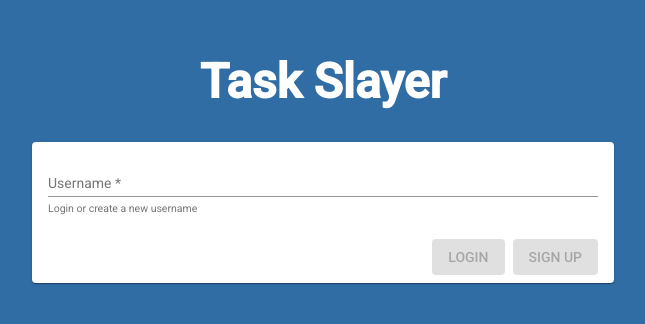
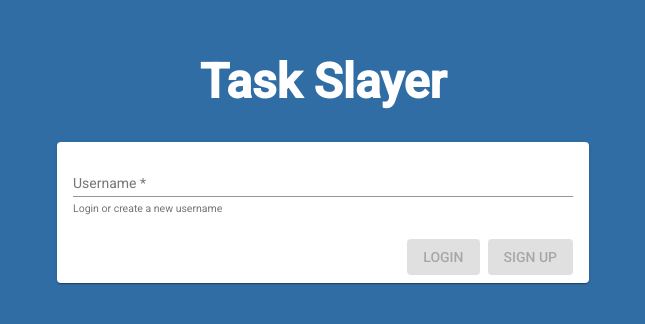
Before and after one commit to macgregor-thompson/task-slayer, an Angular app: page /login in a window 1280 px wide. Shown: the part 256-580 px from the top of the page, without its empty margins (317-962 px from the left). Built offline with nearby package versions, Linux system fonts and the light colour scheme.

Commit message:
- fix the width of the login card - shorten the login error message to make it fit better

```diff
--- a/src/app/core/components/login/login.component.html
+++ b/src/app/core/components/login/login.component.html
@@ -7,7 +7,7 @@
                (keydown.enter)="login()">
       </mat-form-field>
       <ts-alert *ngIf="errorLoggingIn" alertClass="alert-danger">
-        The username you entered does not exist. Please try again or create a new one.
+        Username not found. Please try again or create a new one.
       </ts-alert>
     </mat-card-content>
     <mat-card-actions>
--- a/src/app/core/components/login/login.component.scss
+++ b/src/app/core/components/login/login.component.scss
@@ -1,3 +1,4 @@
+@import '../../../../media-queries';
 
 .container {
   flex-direction: column;
@@ -16,8 +17,11 @@ h1 {
 }
 
 .login-card {
-  @media (min-width: 599px) {
-    width: 550px
+  @include gt-xs() {
+    width: 500px;
+  }
+  @include lt-sm() {
+    width: 80vw;
   }
 }
 
```
